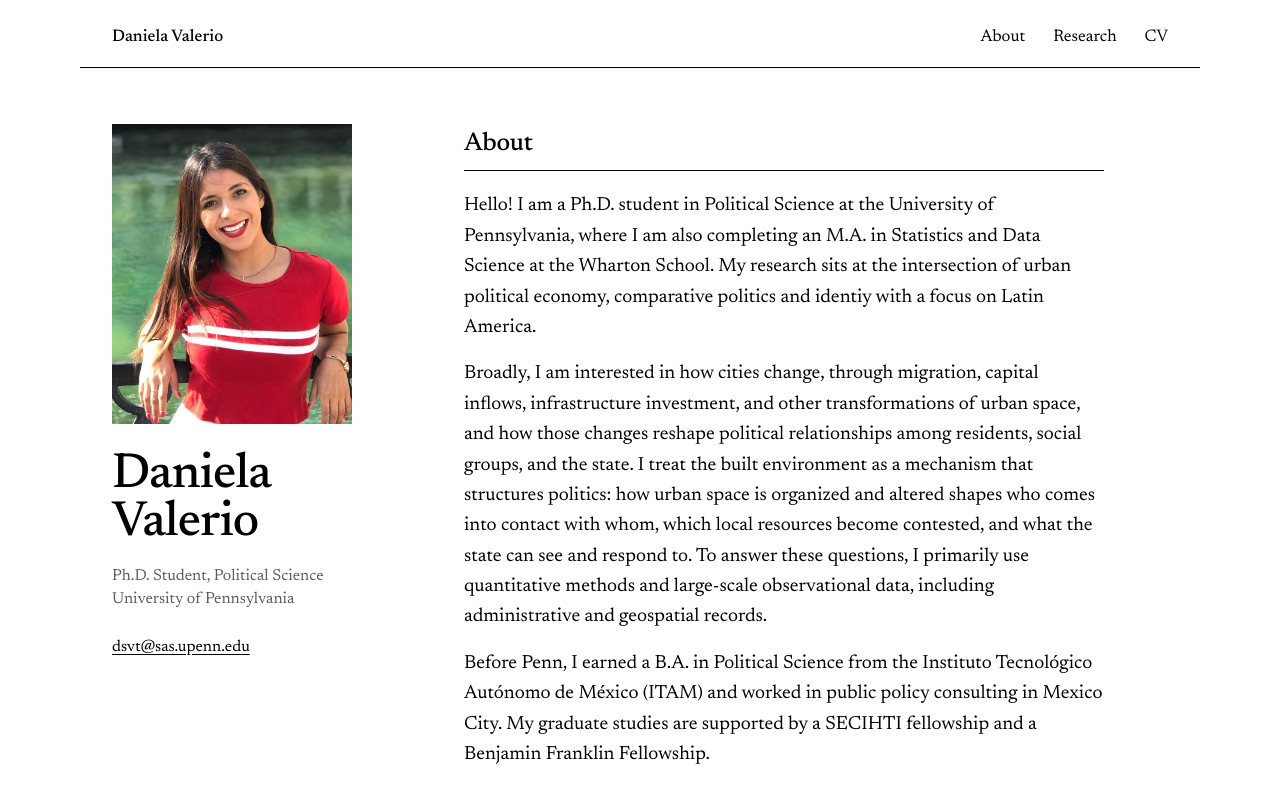
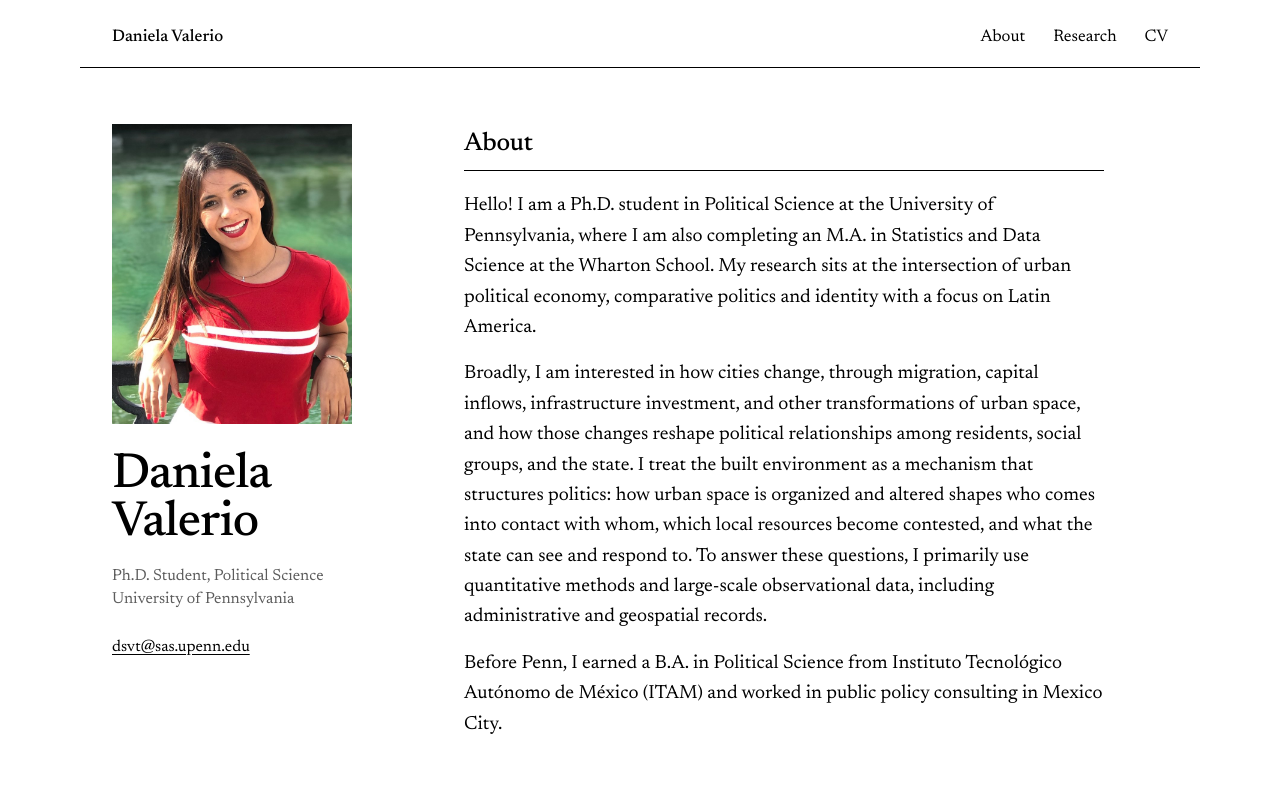
Before and after one commit to daniela-valerio/daniela-valerio.github.io, a plain HTML site: page index.html in a window 1280 px wide. Shown: the top 800 px of the page. Drawn offline with Linux system fonts and the light colour scheme.

Commit message:
Fix typo and improve text clarity in About section
Corrected a typo in the word 'identity' and made minor adjustments to the text for clarity.

```diff
--- a/index.html
+++ b/index.html
@@ -43,9 +43,9 @@
 
       <section id="about" aria-labelledby="about-h">
         <h2 id="about-h">About</h2>
-        <p> Hello! I am a Ph.D. student in Political Science at the University of Pennsylvania, where I am also completing an M.A. in Statistics and Data Science at the Wharton School. My research sits at the intersection of urban political economy, comparative politics and identiy with a focus on Latin America.</p>
+        <p> Hello! I am a Ph.D. student in Political Science at the University of Pennsylvania, where I am also completing an M.A. in Statistics and Data Science at the Wharton School. My research sits at the intersection of urban political economy, comparative politics and identity with a focus on Latin America.</p>
         <p>Broadly, I am interested in how cities change, through migration, capital inflows, infrastructure investment, and other transformations of urban space, and how those changes reshape political relationships among residents, social groups, and the state. I treat the built environment as a mechanism that structures politics: how urban space is organized and altered shapes who comes into contact with whom, which local resources become contested, and what the state can see and respond to. To answer these questions, I primarily use quantitative methods and large-scale observational data, including administrative and geospatial records.</p>
-        <p>Before Penn, I earned a B.A. in Political Science from the Instituto Tecnol&oacute;gico Aut&oacute;nomo de M&eacute;xico (ITAM) and worked in public policy consulting in Mexico City. My graduate studies are supported by a SECIHTI fellowship and a Benjamin Franklin Fellowship.</p>
+        <p>Before Penn, I earned a B.A. in Political Science from Instituto Tecnol&oacute;gico Aut&oacute;nomo de M&eacute;xico (ITAM) and worked in public policy consulting in Mexico City. </p>
       </section>
 
       <section id="research" aria-labelledby="research-h">
```
